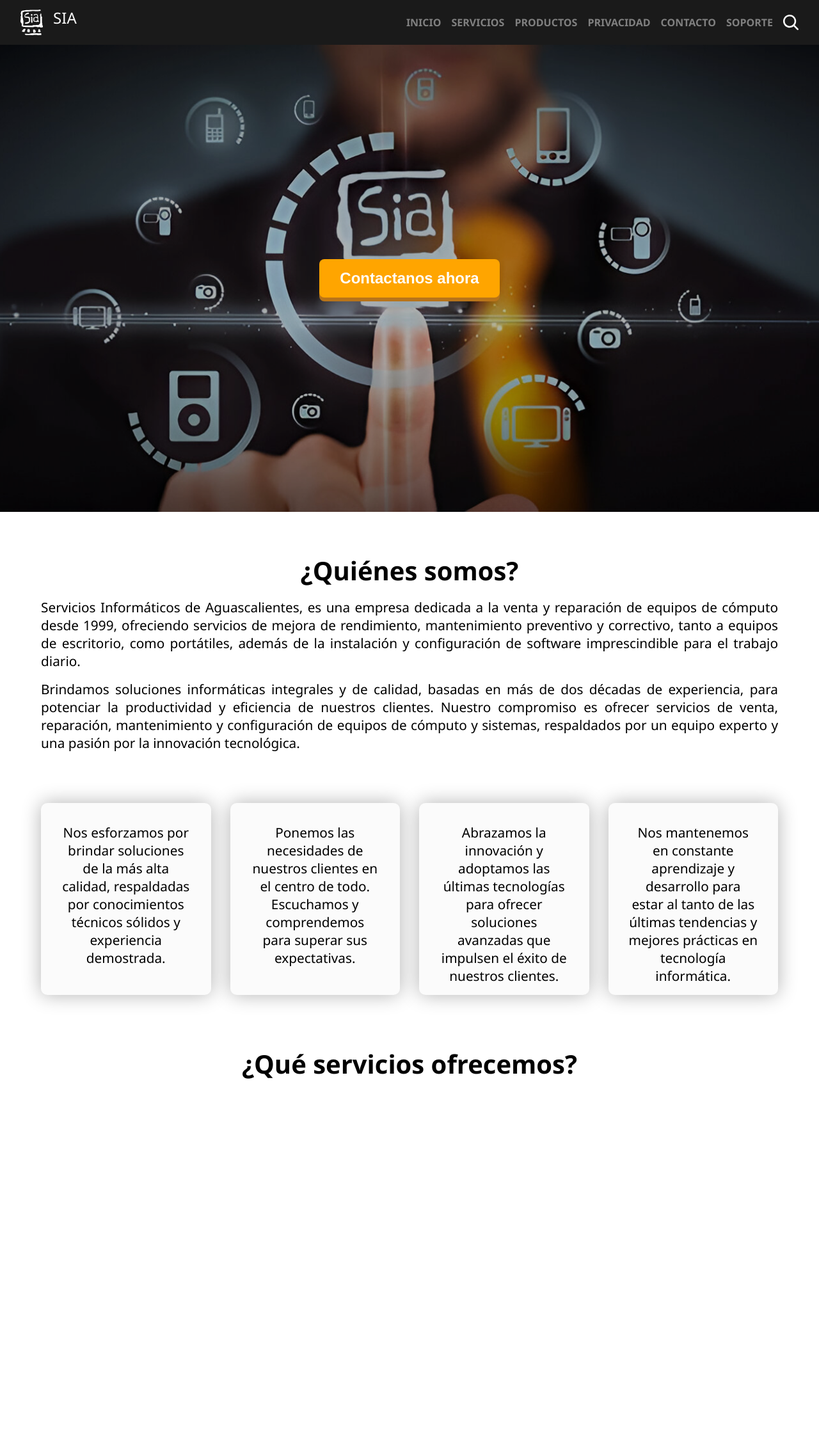
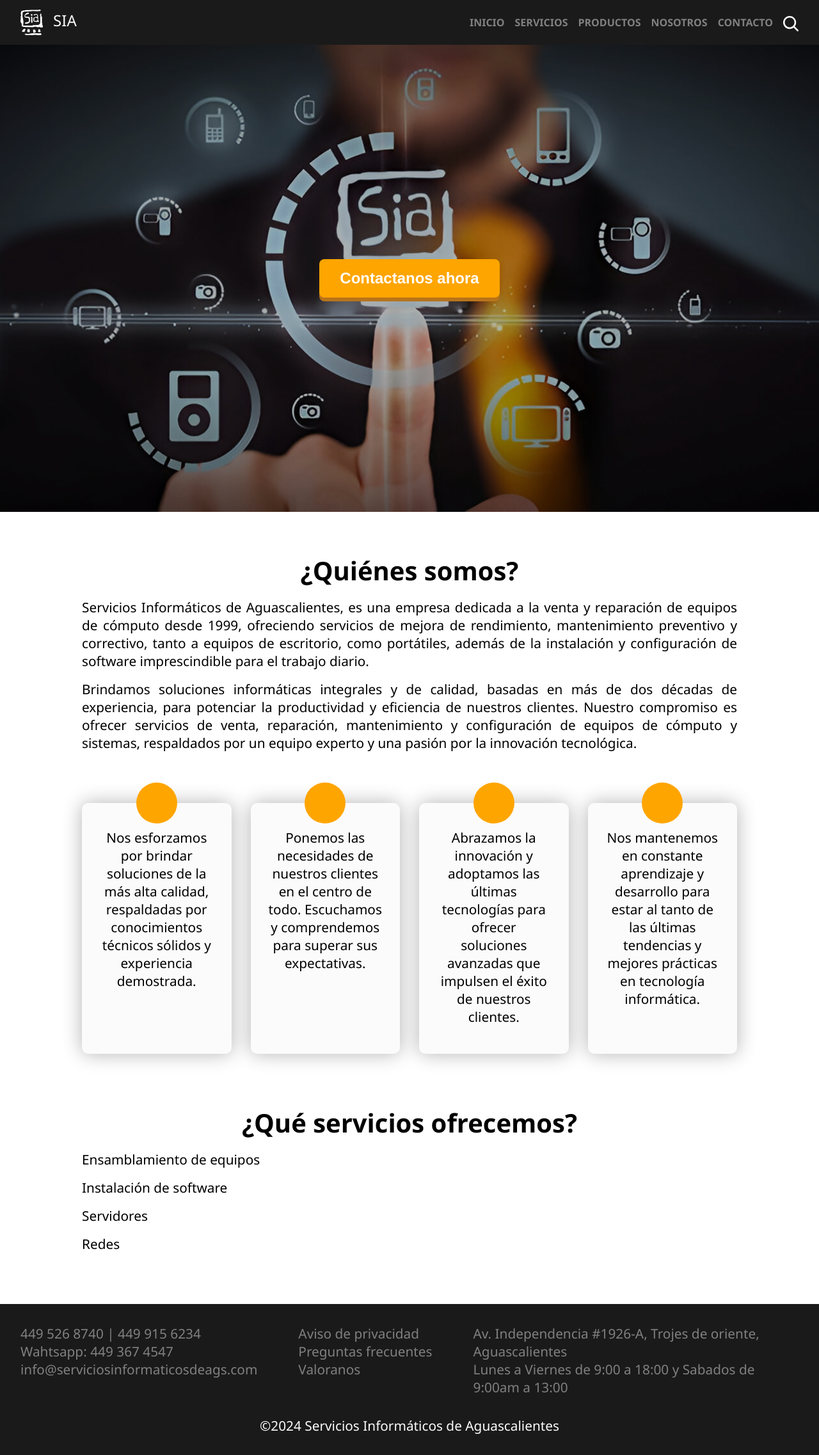
Before and after one commit to SkullOwner83/SiaWebsite, a React (Create React App) app: page / in a window 1280 px wide. Shown: the whole page at 64% size. Before the commit the page ends 1834 px from the top, so only its background shows below. Built offline with nearby package versions, Linux system fonts and the light colour scheme.

Commit message:
Create the footer of page

```diff
--- a/src/App.js
+++ b/src/App.js
@@ -1,5 +1,6 @@
 import "./styles/styles.scss";
 import { Header } from './components/Header';
+import { Footer } from './components/Footer'
 import { HomePage } from './pages/HomePage';
 
 function App() {
@@ -10,6 +11,7 @@ function App() {
       <Header/>
       <div className="Header-Spacing"/>
       <HomePage/>
+      <Footer/>
     </div>
   );
 }
--- /dev/null
+++ b/src/components/Footer.js
@@ -0,0 +1,28 @@
+import React from 'react'
+
+export const Footer = () => {
+  return (
+      <footer>
+          <section className="Footer-Atention">
+            <p>449 526 8740 | 449 915 6234</p>
+            <p>Wahtsapp: 449 367 4547</p>
+            <p>info@serviciosinformaticosdeags.com</p>
+          </section>
+
+          <section className="Footer-Navigation">
+            <a href=""><p>Aviso de privacidad</p></a>
+            <a href=""><p>Preguntas frecuentes</p></a>
+            <a href=""><p>Valoranos</p></a>
+          </section>
+
+          <section className="Footer-About">
+            <p>Av. Independencia #1926-A, Trojes de oriente, Aguascalientes</p>
+            <p>Lunes a Viernes de 9:00 a 18:00 y Sabados de 9:00am a 13:00</p>
+          </section>
+
+          <section className="Footer-Copyright">
+            <p>©2024 Servicios Informáticos de Aguascalientes</p>
+          </section>
+      </footer>
+  )
+}
--- a/src/components/Header.js
+++ b/src/components/Header.js
@@ -3,7 +3,7 @@ import ImgSiaLogo from '../images/sia-logo.svg';
 import ImgSearch from '../images/search-icon.svg';
 
 export const Header = () => {
-    const NavBar = ["INICIO", "SERVICIOS", "PRODUCTOS", "PRIVACIDAD", "CONTACTO", "SOPORTE"];
+    const NavBar = ["INICIO", "SERVICIOS", "PRODUCTOS", "NOSOTROS", "CONTACTO"];
 
   return (
     <div>
@@ -15,7 +15,7 @@ export const Header = () => {
           </div>
 
             {/* Get each element from NavBar array and add it in navigation list menu */}
-            <ul className="NavBar Centered-Container">
+            <ul className="Navbar-Container Links-Styles Centered-Container">
                 {
                   NavBar.map(element => {
                     return(<li key={element}>{element}</li>)
--- a/src/pages/HomePage.js
+++ b/src/pages/HomePage.js
@@ -23,14 +23,16 @@ export const HomePage = () => {
   //HTML section
   return (
     <div className="Home-Page">
+      {/* Main banner container */}
       <div className="HomeImage-Container Centered-Container">
         <div className="Background-Black"/>
         <button>Contactanos ahora</button>
       </div>
 
-      <div class="Centered-Container">
-        <div className="PageBody-Container">
-          <section ClassName="Content-Container">
+      {/* Page body container */}
+      <main>
+        {/* About us section */}
+        <section>
           <h1>¿Quiénes somos?</h1>
           <article>
             <p>Servicios Informáticos de Aguascalientes, es una empresa dedicada a la venta y reparación de equipos de cómputo desde 1999, ofreciendo servicios de mejora de rendimiento, mantenimiento preventivo y correctivo, tanto a equipos de escritorio, como portátiles, además de la instalación y configuración de software imprescindible para el trabajo diario.</p>
@@ -38,18 +40,26 @@ export const HomePage = () => {
           </article>
         </section>
 
-          <section className="Content-Container">
+        {/* Info cards section */}
+        <section>
           <div className="Cards-Container">
             <div>
+              <span className="Cards-Icon"/>
               <p>Nos esforzamos por brindar soluciones de la más alta calidad, respaldadas por conocimientos técnicos sólidos y experiencia demostrada.</p>
             </div>
+
             <div>
+              <span className="Cards-Icon"/>
               <p>Ponemos las necesidades de nuestros clientes en el centro de todo. Escuchamos y comprendemos para superar sus expectativas.</p>
             </div>
+
             <div>
+              <span className="Cards-Icon"/>
               <p>Abrazamos la innovación y adoptamos las últimas tecnologías para ofrecer soluciones avanzadas que impulsen el éxito de nuestros clientes.</p>
             </div>
+
             <div>
+              <span className="Cards-Icon"/>
               <p>Nos mantenemos en constante aprendizaje y desarrollo para estar al tanto de las últimas tendencias y mejores prácticas en tecnología informática.</p>
             </div>
           </div>
@@ -57,9 +67,13 @@ export const HomePage = () => {
 
         <section>
           <h2>¿Qué servicios ofrecemos?</h2>
+
+          <p>Ensamblamiento de equipos</p>
+          <p>Instalación de software</p>
+          <p>Servidores</p>
+          <p>Redes</p>
         </section>
-        </div>
-      </div>
+      </main>
     </div>
   )
 }
--- a/src/styles/_base.scss
+++ b/src/styles/_base.scss
@@ -19,14 +19,3 @@ ol, ul {
 a {
     text-decoration: none;
 }
-
-.Header-Spacing {
-    height: $HeaderSize;
-}
-
-.Centered-Container {
-    display: flex;
-    justify-content: center;
-    align-items: center;
-    text-align: center;
-}
--- a/src/styles/_global.scss
+++ b/src/styles/_global.scss
@@ -2,6 +2,13 @@ h1, h2 {
     font-size: 2.5rem;
     text-align: center;
     margin-bottom: 1rem;
+}
+
+.Centered-Container {
+    display: flex;
+    justify-content: center;
+    align-items: center;
+    text-align: center;
 }
 
 section {
@@ -35,6 +42,23 @@ button {
     }
 }
 
+//Links with fading styles
+.Links-Styles {
+    li {
+        color: gray;
+        font-weight: bold;
+        user-select: none;
+        cursor: pointer;
+        transition: 1s;
+    }
+
+    li:hover {
+        color: white;
+        transition: 0s;
+    }
+}
+
+//Cards styles
 .Cards-Container {
     display: grid;
     grid-template-columns: repeat(auto-fit, minmax(200px, 1fr));
@@ -42,17 +66,37 @@ button {
     gap: 30px;
 
     div {
-        height: 300px;
+        position: relative;
+        height: auto;
         background-color: $White;
         text-align: center;
         border-radius: 10px;
-        padding: 32px;
+        padding: 28px;
+        padding-top: 40px;
         box-shadow: 0 0 30px $Shadow;
         transition: 0.3s;
+        align-items: center;
+        justify-content: center;
 
         &:hover {
             transform: translateY(-20px);
             transition: 0.3s;
         }
     }
+
+    .Cards-Icon {
+        display: block;
+        position: absolute;
+        background-color: orange;
+        width: 64px;
+        height: 64px;
+        border-radius: 50%;
+        top: -32px;
+        left: 50%;
+        transform: translateX(-50%);
+    }
 }
+
+.Header-Spacing {
+    height: $HeaderSize;
+}
--- /dev/null
+++ b/src/styles/components/_footer.scss
@@ -0,0 +1,46 @@
+footer {
+    display: grid;
+    grid-column: repeat(1fr, 3);
+    grid-row: repeat(1fr, 2);
+    background-color: $Black;
+
+    p {
+        color: gray;
+        margin: 0;
+    }
+
+    section {
+        padding: 32px;
+        margin: 0;
+        // border: 1px solid red;
+    }
+
+    :last-child {
+        padding-top: 0;
+    }
+
+    .Footer-Atention {
+        grid-column: 1;
+        grid-row: 1;
+    }
+
+    .Footer-Navigation {
+        grid-column: 2;
+        grid-row: 1;
+    }
+
+    .Footer-About {
+        grid-column: 3;
+        grid-row: 1;
+    }
+
+    .Footer-Copyright {
+        grid-column: 1 / span 3;
+        grid-row: 2;
+        margin: 0 auto;
+
+        p {
+            color: $White;
+        }
+    }
+}
--- a/src/styles/components/_header.scss
+++ b/src/styles/components/_header.scss
@@ -12,7 +12,7 @@ header {
     background-color: $Black;
     z-index: 100;
 
-    //Logo and text styles
+    //Logo of website styles
     .Logo-Container {
         grid-column: 1;
         display: flex;
@@ -23,22 +23,25 @@ header {
         }
 
         p {
+            height: 100%;
             color: $White;
             font-size: 24px;
+            margin: 0 auto;
             margin-left: 16px;
+            user-select: none;
         }
     }
 
-    //Set flex distribution for items and separation
-    .NavBar {
+    //Set flex distribution for menu items and its separation
+    .Navbar-Container {
         grid-column: 2;
         justify-content: right;
         margin-right: 16px;
 
-
         li {
             color: gray;
             font-weight: bold;
+            user-select: none;
             cursor: pointer;
             transition: 1s;
         }
@@ -63,6 +66,9 @@ header {
 
         .Search-Icon {
             height: 24px;
+            transform: translateY(2px);
+            user-select: none;
+            cursor: pointer;
         }
     }
 
--- a/src/styles/pages/_homepage.scss
+++ b/src/styles/pages/_homepage.scss
@@ -17,26 +17,13 @@
             opacity: 0.3;
         }
 
-        p {
-            font-size: 48px;
-            font-weight: bold;
-            color: $White;
-            z-index: 10;
-        }
-
         button {
             z-index: 10;
         }
-
-        @media (width < $MediaMinWidth) {
-            p {
-                font-size: 38px;
-            }
-        }
     }
 
-    .PageBody-Container {
+    main {
         max-width: 1280px;
-        margin: 64px 5%;
+        margin: 64px 10%;
     }
 }
--- a/src/styles/styles.scss
+++ b/src/styles/styles.scss
@@ -1,5 +1,6 @@
 @import "./settings";
 @import "./base";
 @import "./components/_header";
+@import "./components/_footer";
 @import "./pages/_homepage";
 @import "./global";
```
Also changed, not shown: src/images/$_45.jpeg (deleted). Lines whose indentation alone changed are shown as unchanged.
